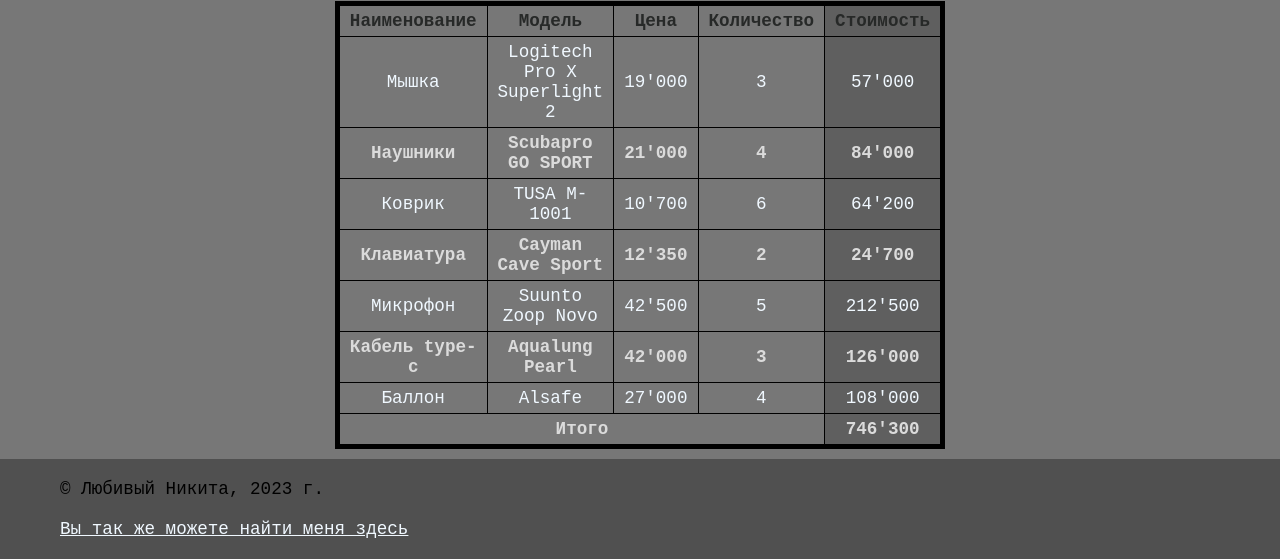
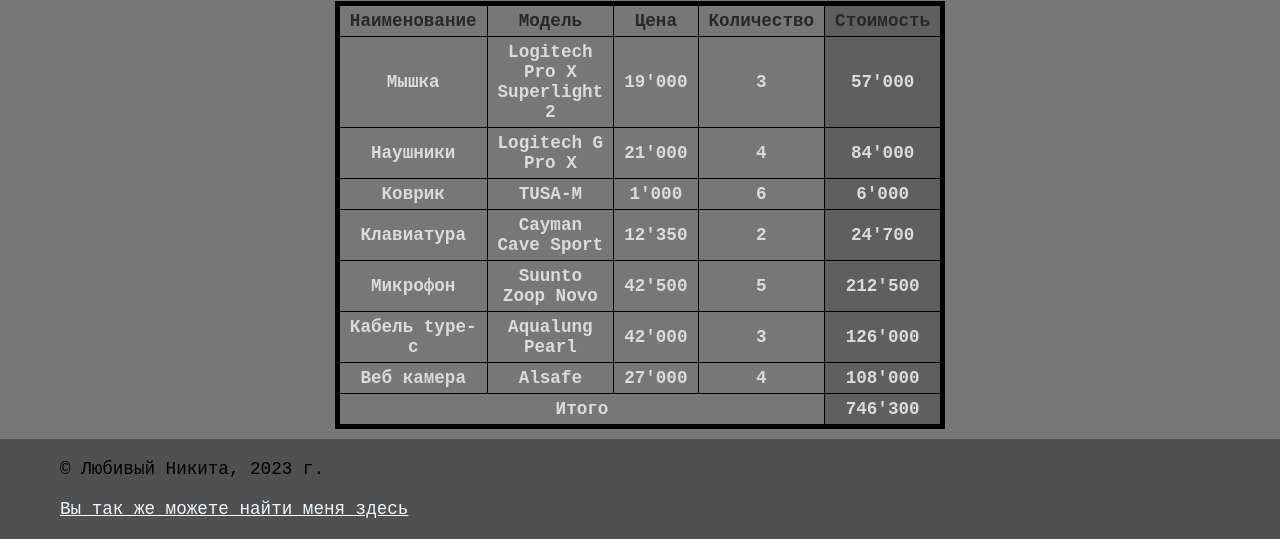
Before and after one commit to yokedodge/firstcs2, a plain HTML site: page table.html in a window 1280 px wide. Shown: the part 287-846 px from the top of the page. Drawn offline with Linux system fonts and the light colour scheme; a web font is replaced by a local one.

Commit message:
Add files via upload

```diff
--- a/css/style.css
+++ b/css/style.css
@@ -71,7 +71,7 @@ nav ul a{
     padding: 5px 10px;
     border: solid 1px black;
 }
-.check-table tr:nth-child(even) {
+.check-table tr{
     font-weight: bold;
     color:  rgb(219, 219, 219);
 }
--- a/table.html
+++ b/table.html
@@ -9,6 +9,7 @@
 <link rel="preconnect" href="https://fonts.gstatic.com" crossorigin>
 <link href="https://fonts.googleapis.com/css2?family=Martian+Mono&display=swap" rel="stylesheet">
     <link rel="stylesheet" href="css/style.css">
+    <link rel="icon" href="img/favicon.ico">
 </head>
 <body>
     <header>
@@ -44,17 +45,17 @@
             </tr>
             <tr>
                 <td>Наушники</td>
-                <td>Scubapro GO SPORT</td>
+                <td>Logitech G Pro X</td>
                 <td>21'000</td>
                 <td>4</td>
                 <td>84'000</td>
             </tr>
             <tr>
                 <td>Коврик</td>
-                <td>TUSA M-1001</td>
-                <td>10'700</td>
+                <td>TUSA-M</td>
+                <td>1'000</td>
                 <td>6</td>
-                <td>64'200</td>
+                <td>6'000</td>
             </tr>
             <tr>
               <td>Клавиатура</td>
@@ -78,7 +79,7 @@
               <td>126'000</td>
             </tr>
             <tr>
-              <td>Баллон</td>
+              <td>Веб камера</td>
               <td>Alsafe</td>
               <td>27'000</td>
               <td>4</td>
```
Also changed, not shown: articl1.html (+1 -0 lines), articl2.html (+3 -2 lines), articl3.html (+1 -0 lines), articl4.html (+1 -0 lines), articl5.html (+2 -1 lines), index.html (+3 -0 lines), profile.html (+1 -0 lines), img/4k-screenshots-of-the-new-counter-strike-2-trailer-logos-v0-4sr2uxn2ocpa1.png (added), img/favicon.ico (added).
